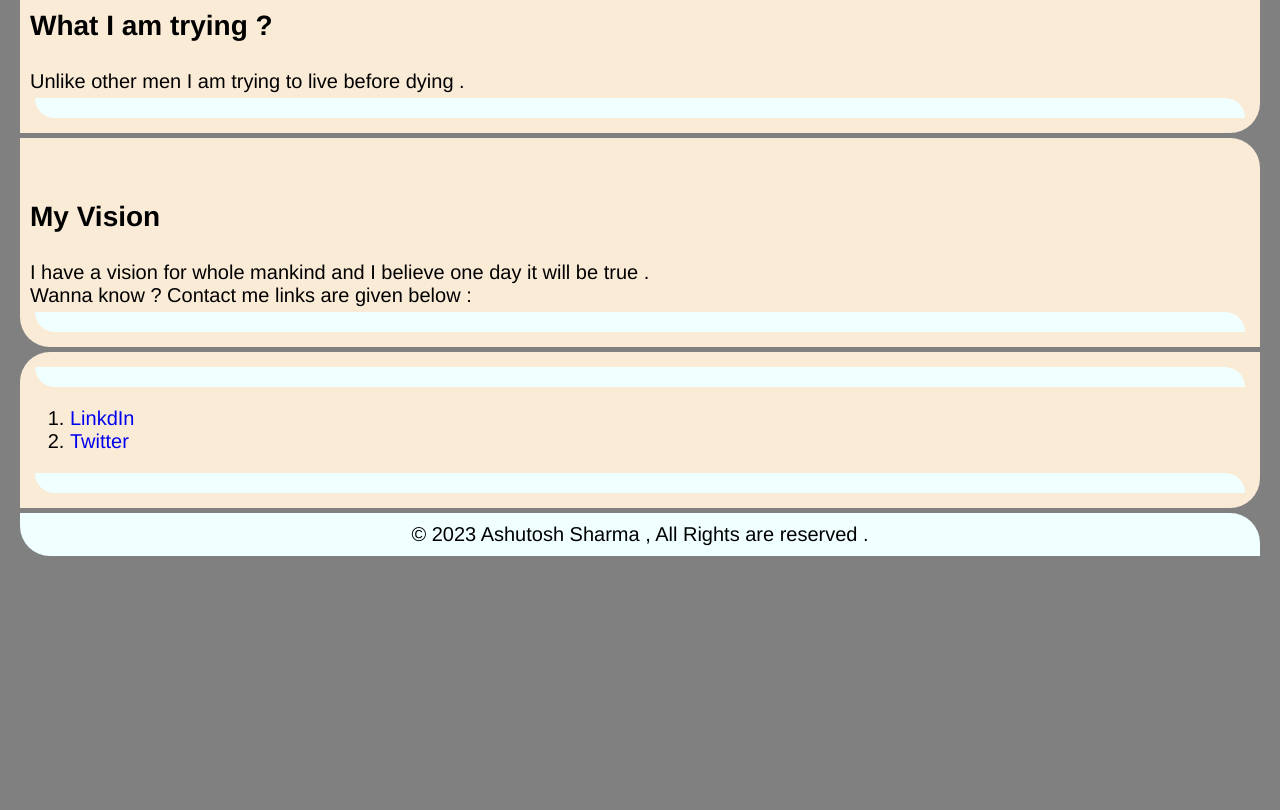
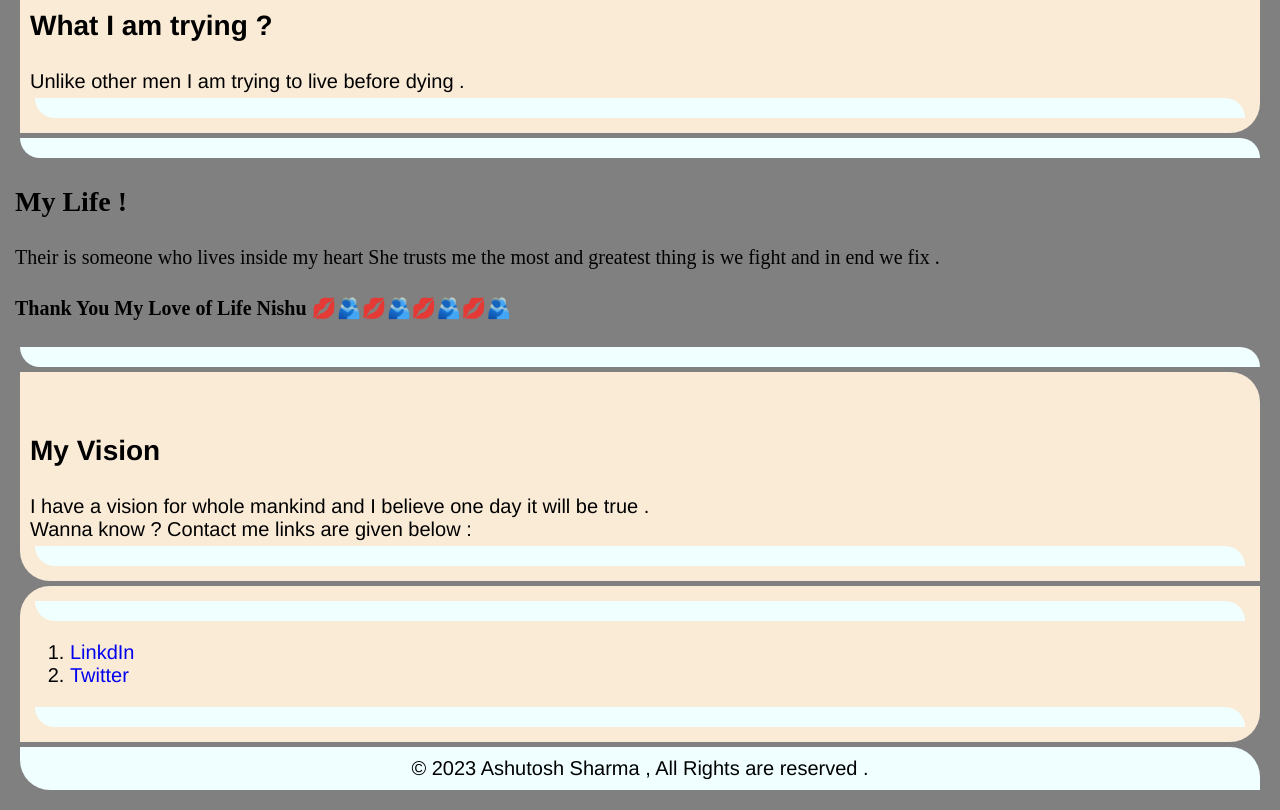
Before and after one commit to 22machinist/22machinist.github.io, a plain HTML site: page index.html in a window 1280 px wide. Shown: the part 1880-2690 px from the top of the page. Before the commit the page ends 2456 px from the top, so only its background shows below. Drawn offline with Linux system fonts and the light colour scheme.

Commit message:
Added Nishu

```diff
--- a/index.html
+++ b/index.html
@@ -126,6 +126,20 @@
             Unlike other men I am trying to live before dying .
         </p>
     </div>
+    <div id="mylife">
+        <p>
+            <h3>
+                My Life !
+            </h3>
+            Their is someone who lives inside my heart
+            She trusts me the most and greatest thing is
+            we fight and in end we fix .
+
+            <h4>
+                Thank You My Love of Life Nishu 💋🫂💋🫂💋🫂💋🫂
+            </h4>
+        </p>
+    </div>
     <div id="vision">
         <p id="vision">
             <h3>
```
